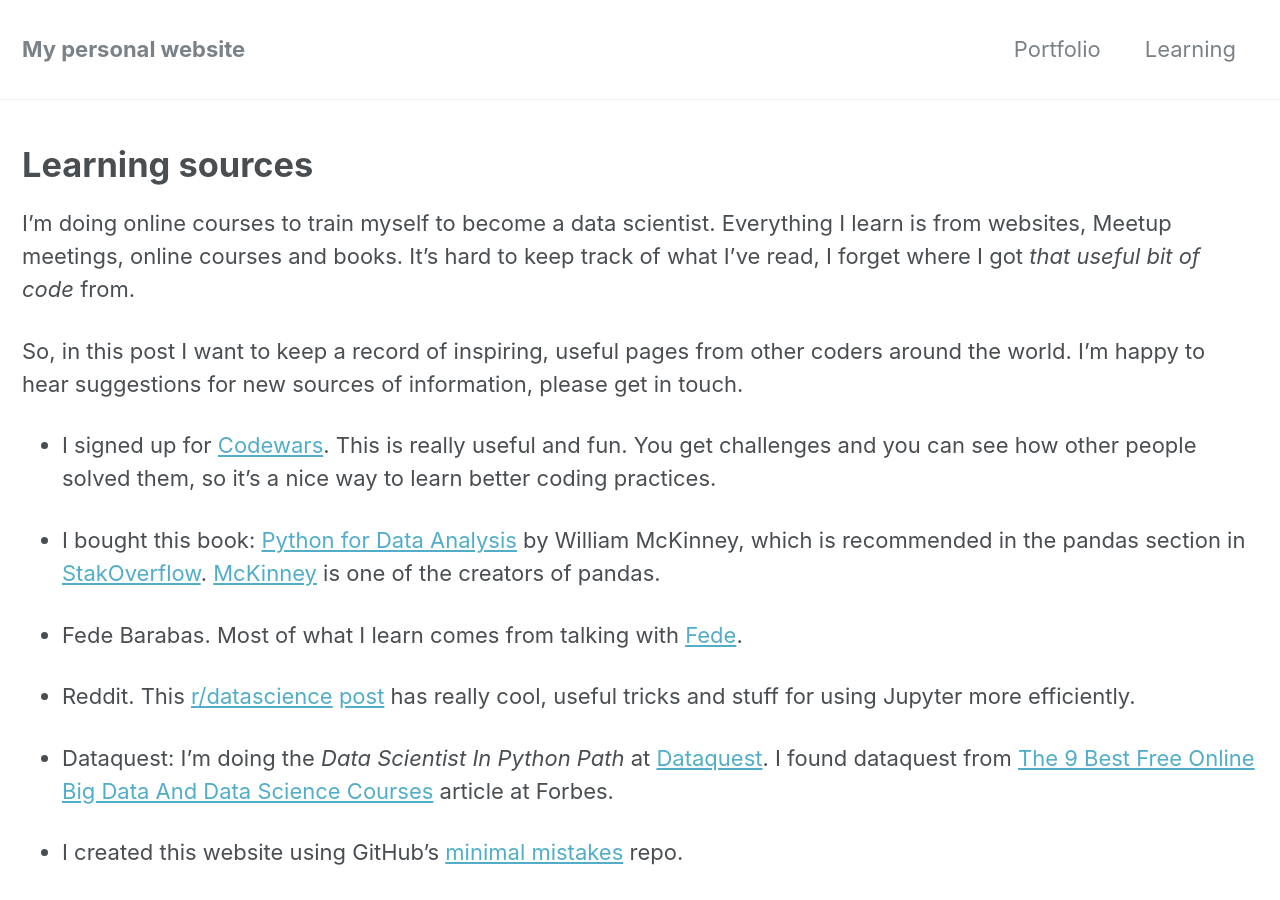
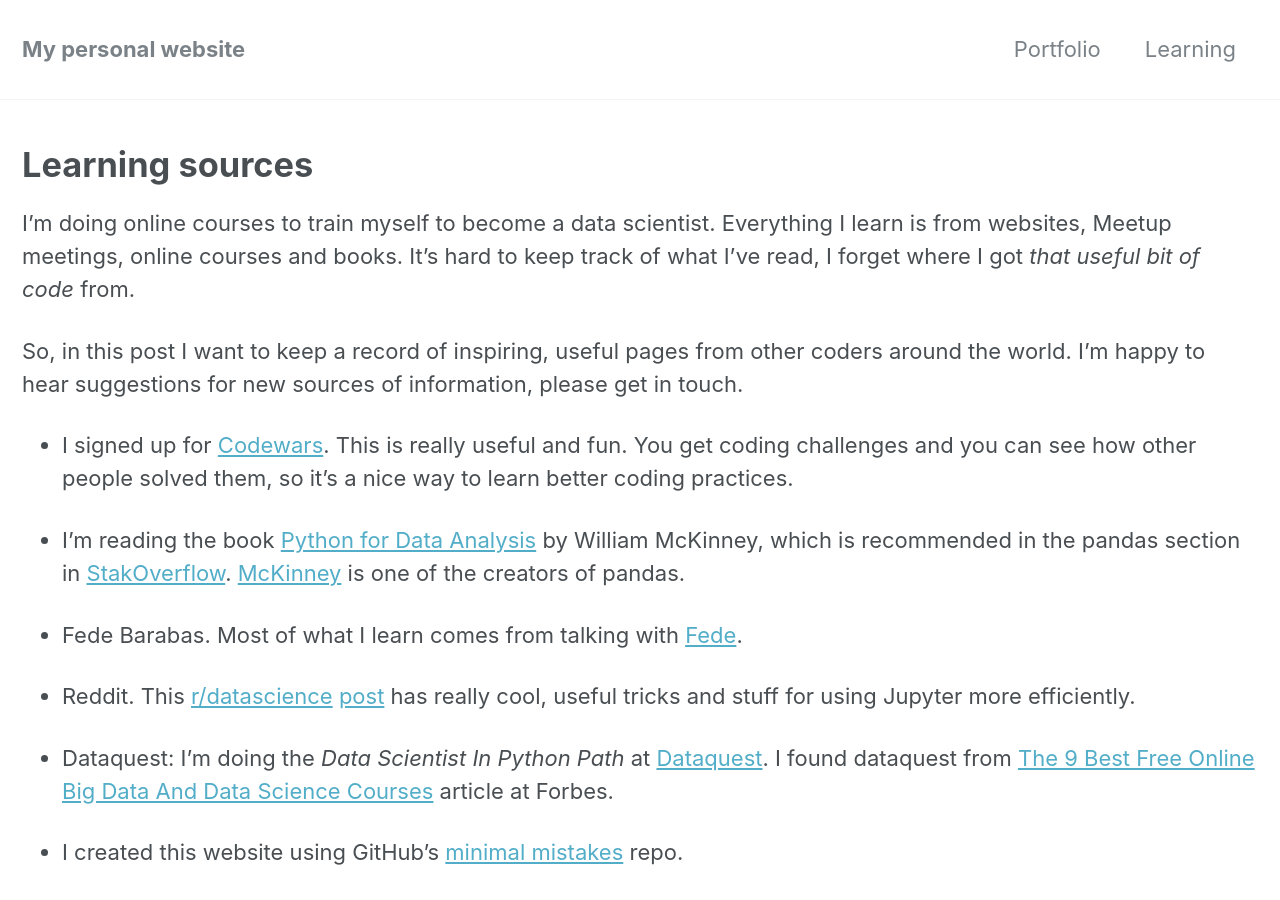
Before and after one commit to nahusznaj/nahusznaj.github.io, a Jekyll site: the page built from _posts/learning/2018-06-15-other-sources.md, in a window 1280 px wide and 900 px high. Built offline with Jekyll 4.4.1, drawn with Linux system fonts in a browser that asks for light colours; nearby versions of some CDN libraries.

```diff
--- a/_posts/learning/2018-06-15-other-sources.md
+++ b/_posts/learning/2018-06-15-other-sources.md
@@ -14,9 +14,9 @@
 
 So, in this post I want to keep a record of inspiring, useful pages from other coders around the world. I'm happy to hear suggestions for new sources of information, please get in touch.
 
-- I signed up for [Codewars](https://www.codewars.com/). This is really useful and fun. You get challenges and you can see how other people solved them, so it's a nice way to learn better coding practices.
+- I signed up for [Codewars](https://www.codewars.com/). This is really useful and fun. You get coding challenges and you can see how other people solved them, so it's a nice way to learn better coding practices.
 
-- I bought this book: [Python for Data Analysis](http://shop.oreilly.com/product/0636920023784.do) by William McKinney, which is recommended in the pandas section in [StakOverflow](https://stackoverflow.com/tags/pandas/info). [McKinney](https://twitter.com/wesmckinn) is one of the creators of pandas.
+- I'm reading the book [Python for Data Analysis](http://shop.oreilly.com/product/0636920023784.do) by William McKinney, which is recommended in the pandas section in [StakOverflow](https://stackoverflow.com/tags/pandas/info). [McKinney](https://twitter.com/wesmckinn) is one of the creators of pandas.
 
 
 - Fede Barabas. Most of what I learn comes from talking with [Fede](https://fedebarabas.github.io/).
```
Also changed, not shown: _posts/learning/2018-06-14-learning_python.md (+5 -2 lines).
